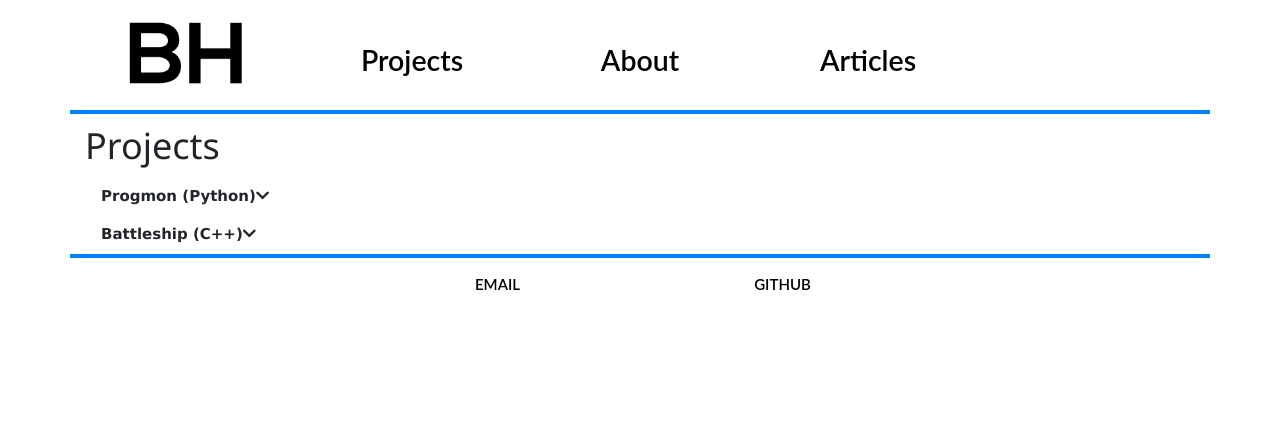
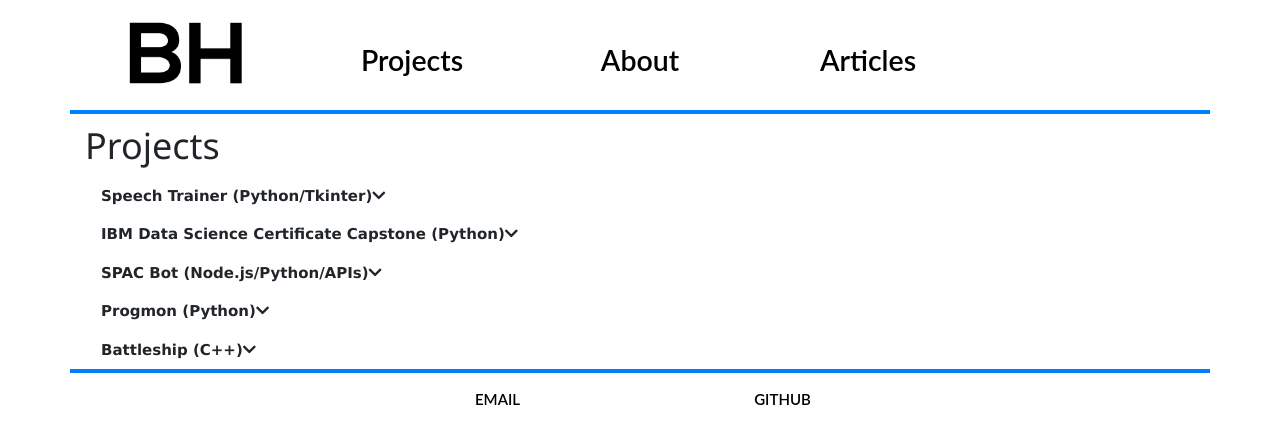
Before and after one commit to beauhodes/beauhodes.github.io, a Jekyll site: the page built from projects/index.html, in a window 1280 px wide. Shown: the top 444 px of the page. Built offline with Jekyll 4.4.1, drawn with Linux system fonts in a browser that asks for light colours; nearby versions of some CDN libraries.

Commit message:
Update index.html

```diff
--- a/projects/index.html
+++ b/projects/index.html
@@ -4,16 +4,34 @@ title: Projects
 ---
 	<h1>{{ page.title }}</h1>
 
-	<button onclick="dropText('p1')" class="w3-button w3-block w3-left-align" style="font-weight: bold;">Progmon (Python)<i class="fas fa-chevron-down"></i></button>
+	<button onclick="dropText('p1')" class="w3-button w3-block w3-left-align" style="font-weight: bold;">Speech Trainer (Python/Tkinter)<i class="fas fa-chevron-down"></i></button>
 	<div id="p1" class="w3-container w3-hide">
+  		<p>Adding soon.</p>
+		<a href="#" class="projLink">Github</a>
+	</div>
+
+	<button onclick="dropText('p2')" class="w3-button w3-block w3-left-align" style="font-weight: bold;">IBM Data Science Certificate Capstone (Python)<i class="fas fa-chevron-down"></i></button>
+	<div id="p2" class="w3-container w3-hide">
+  		<p>Adding soon.</p>
+		<a href="#" class="projLink">Github</a>
+	</div>
+
+	<button onclick="dropText('p3')" class="w3-button w3-block w3-left-align" style="font-weight: bold;">SPAC Bot (Node.js/Python/APIs)<i class="fas fa-chevron-down"></i></button>
+	<div id="p3" class="w3-container w3-hide">
+  		<p>Adding soon.</p>
+		<a href="#" class="projLink">Github</a>
+	</div>
+
+	<button onclick="dropText('p4')" class="w3-button w3-block w3-left-align" style="font-weight: bold;">Progmon (Python)<i class="fas fa-chevron-down"></i></button>
+	<div id="p4" class="w3-container w3-hide">
   		<p>Progmon is a player vs computer fighting game created by four classmates and I, using Python and Pygame, for our software engineering class. My responsibilities included game flow design, computer logic, test suite development, and graphic design.</p>
 		<a href="https://github.com/beauhodes/EECS448-Project3" class="projLink">Github</a>
 	</div>
 
 
-	<button onclick="dropText('p2')" class="w3-button w3-block w3-left-align" style="font-weight: bold;">Battleship (C++)<i class="fas fa-chevron-down"></i></button>
+	<button onclick="dropText('p5')" class="w3-button w3-block w3-left-align" style="font-weight: bold;">Battleship (C++)<i class="fas fa-chevron-down"></i></button>
 
-	<div id="p2" class="w3-container w3-hide">
+	<div id="p5" class="w3-container w3-hide">
   		<p>Battleship is a player vs player game that works exactly like the classic Battleship board game and runs entirely in the command line. It was created by three classmates and I, using C++, for our software engineering class. I worked on the interface and architecture of the program.</p>
 		<a href="https://github.com/aLatif01/Battleship" class="projLink">Github</a>
 	</div>
```
